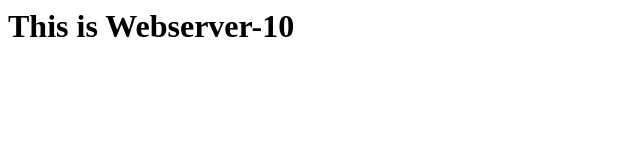
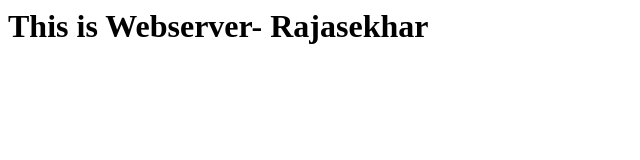
Before and after one commit to rajasekhar82/batch2, a plain HTML site: page index.html in a window 1280 px wide. Shown: the whole page, without its empty margins (0-640 px from the left). Drawn offline with Linux system fonts and the light colour scheme.

Commit message:
Update index.html

```diff
--- a/index.html
+++ b/index.html
@@ -1 +1 @@
-<h1> This is Webserver-10 </h1>
+<h1> This is Webserver- Rajasekhar</h1>
```
